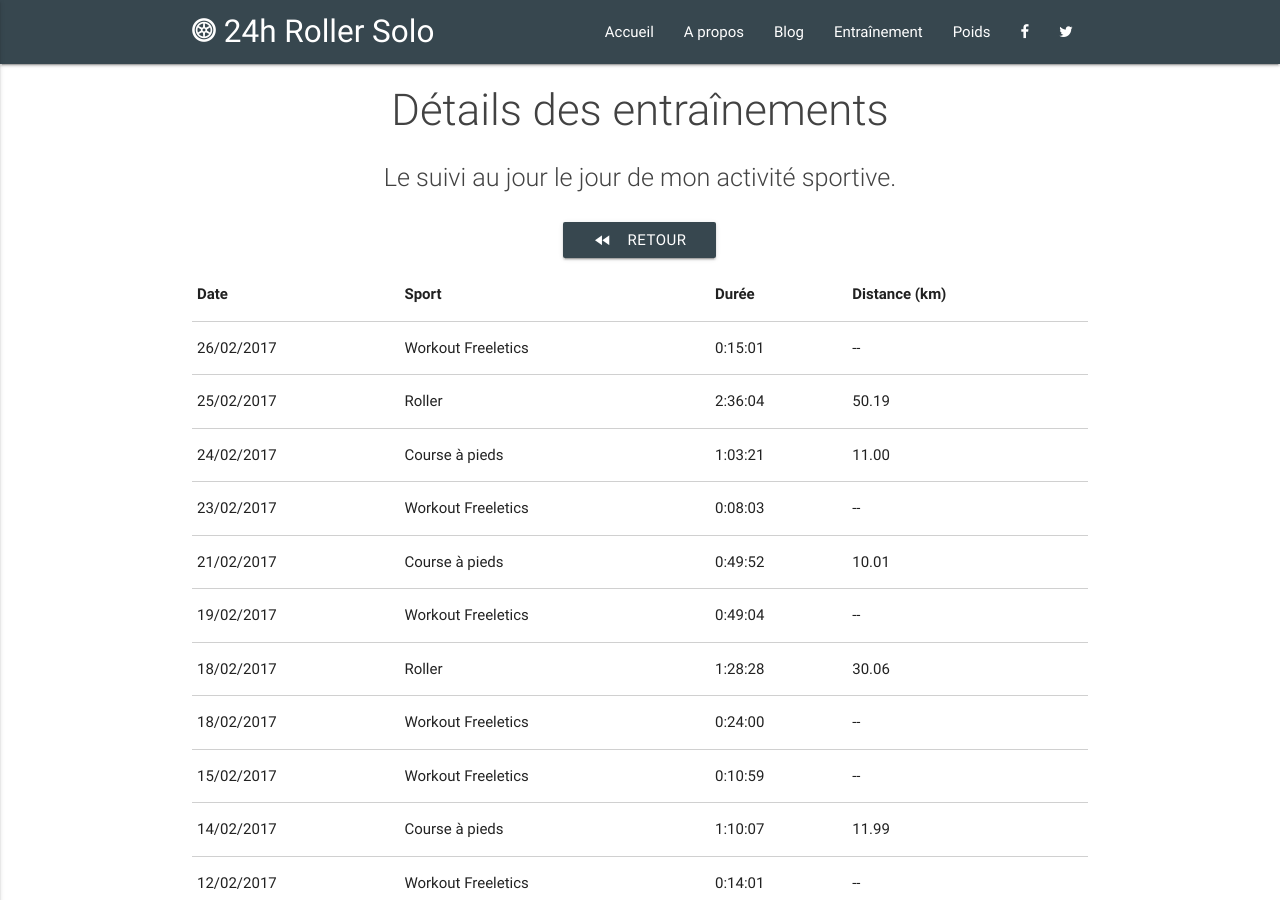
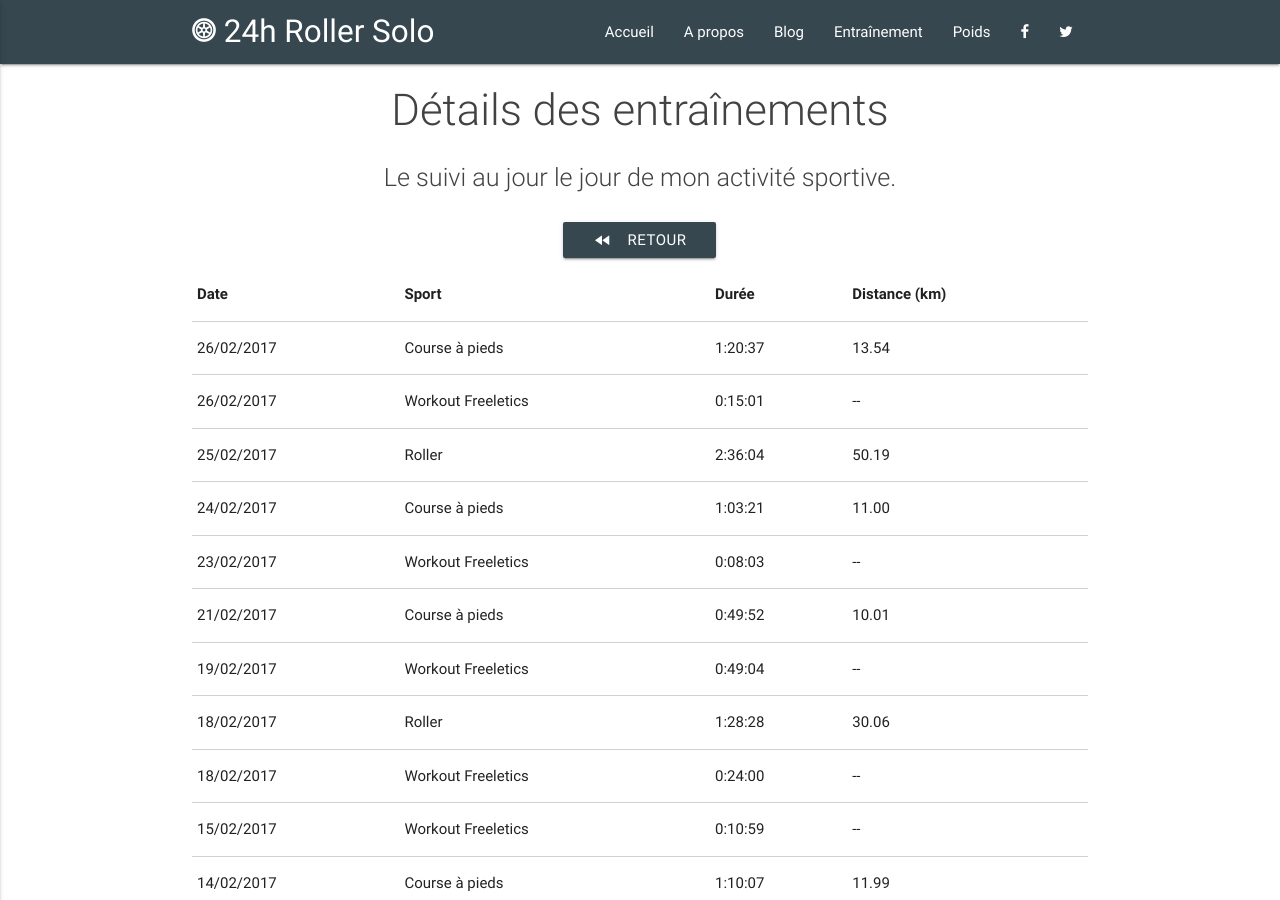
Before and after one commit to 24hRollerSolo/24hRollerSolo.github.io, a Jekyll site: the page built from training/details.html, in a window 1280 px wide and 900 px high. Built offline with Jekyll 4.4.1, drawn with Linux system fonts in a browser that asks for light colours.

Commit message:
Add 2017-02-26 running

```diff
--- a/_data/sports.json
+++ b/_data/sports.json
@@ -1,4 +1,5 @@
 [
+  {"date": "2017-02-26", "type": "RUNNING", "distance": "13.54", "duration": "1:20:37"},
   {"date": "2017-02-26", "type": "WORKOUT", "program": "W08-02 | 10 BURPEES + 1/5 APHRODITE Standard", "duration": "0:15:01"},
   {"date": "2017-02-25", "type": "ROLLER", "distance": "50.19", "duration": "2:36:04"},
   {"date": "2017-02-24", "type": "RUNNING", "distance": "11.00", "duration": "1:03:21"},
```
